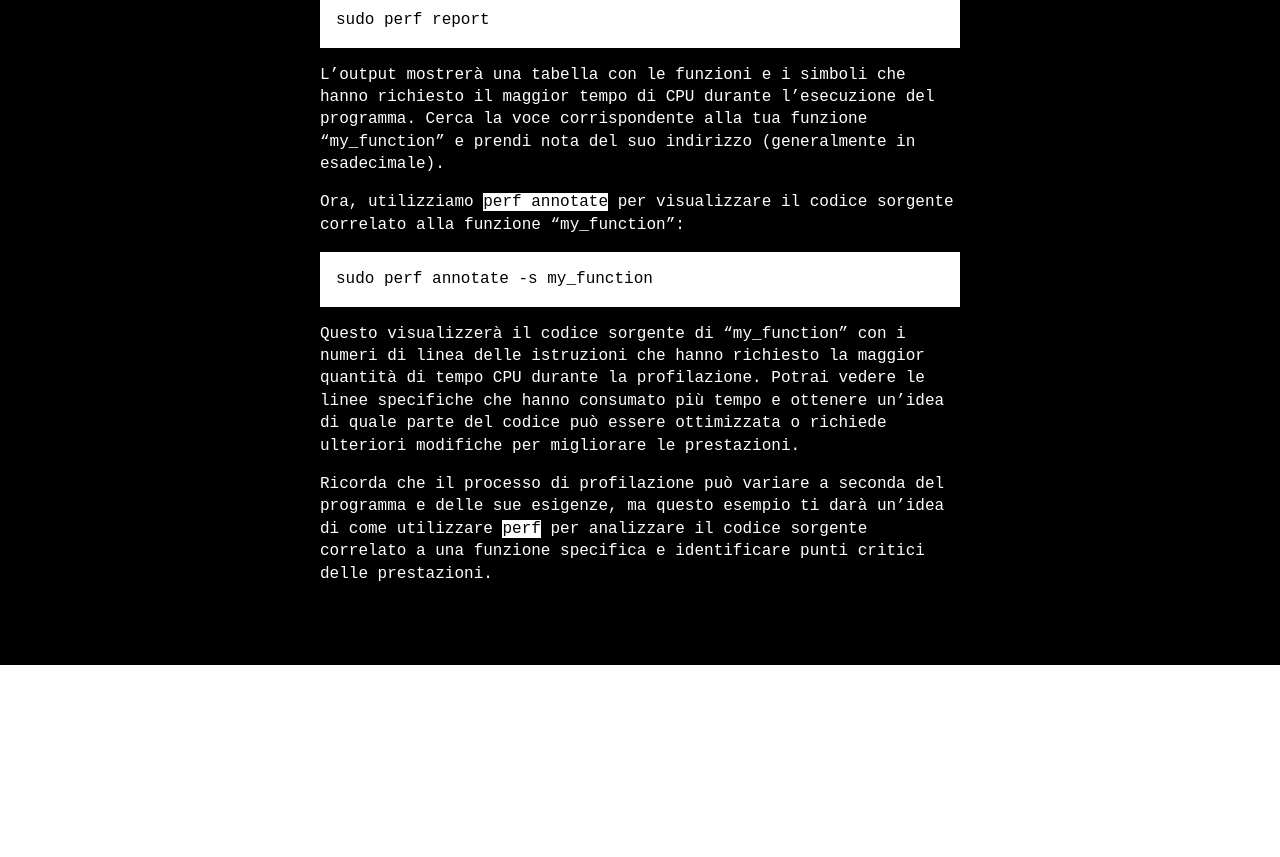
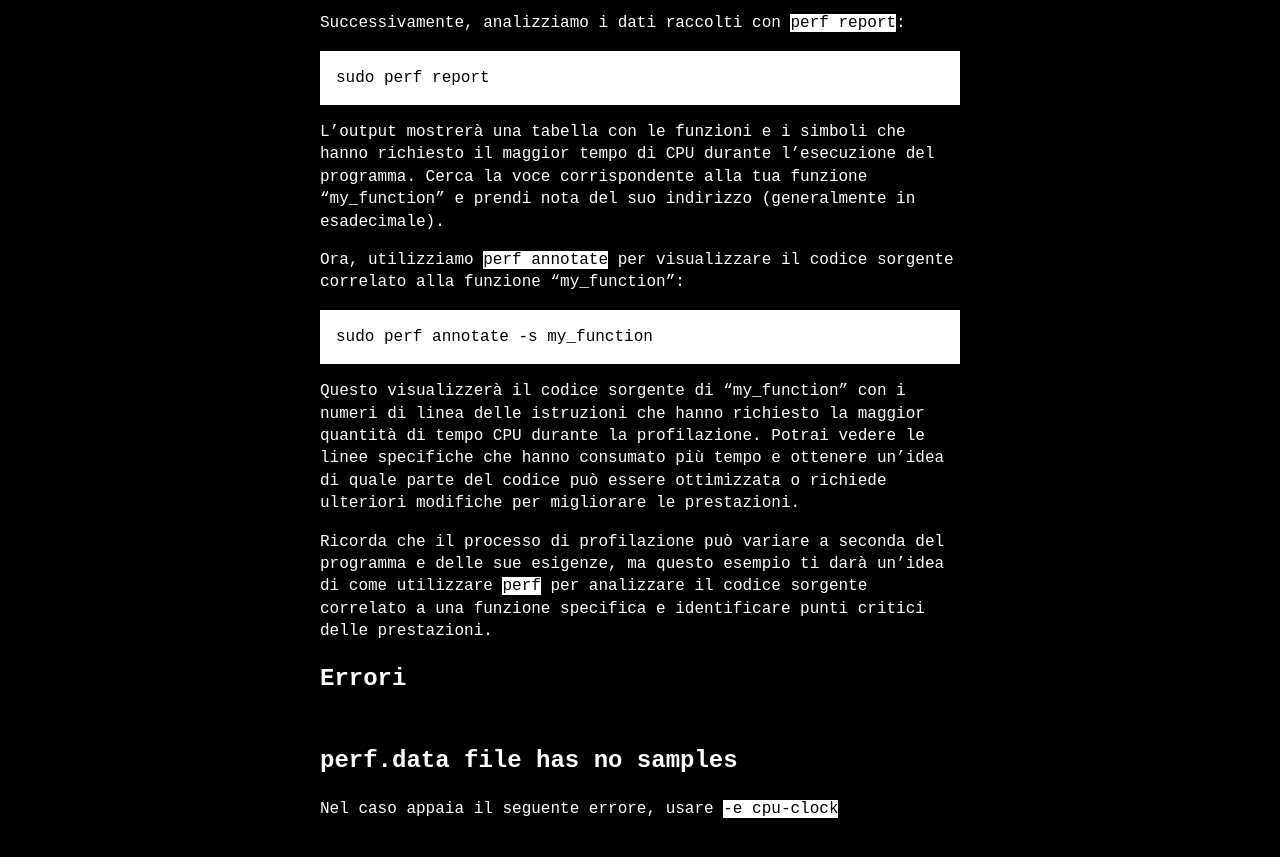
Before and after one commit to dooraim/dooraim.github.io, a Jekyll site: the page built from _posts/2023-07-30-linux-perf.md, in a window 1280 px wide and 900 px high, scrolled down 11637 px. Shown: the top 857 px of the window. Built offline with Jekyll 4.4.1, drawn with Linux system fonts in a browser that asks for light colours; before the commit the page ends 12302 px from its top, so only the background shows below that; some of the changed text lies outside the part shown.

Commit message:
post: linux: add perf error

```diff
--- a/_posts/2023-07-30-linux-perf.md
+++ b/_posts/2023-07-30-linux-perf.md
@@ -12,6 +12,8 @@ title: Linux Perf
   - [parametri](#parametri)
     - [esempi](#esempi)
 - [analisi codice sorgente](#analisi-codice-sorgente)
+- [Errori](#errori)
+  - [perf.data file has no samples](#perfdata-file-has-no-samples)
 
 
 # Installazione
@@ -425,3 +427,9 @@ sudo perf annotate -s my_function
 Questo visualizzerà il codice sorgente di "my_function" con i numeri di linea delle istruzioni che hanno richiesto la maggior quantità di tempo CPU durante la profilazione. Potrai vedere le linee specifiche che hanno consumato più tempo e ottenere un'idea di quale parte del codice può essere ottimizzata o richiede ulteriori modifiche per migliorare le prestazioni.
 
 Ricorda che il processo di profilazione può variare a seconda del programma e delle sue esigenze, ma questo esempio ti darà un'idea di come utilizzare `perf` per analizzare il codice sorgente correlato a una funzione specifica e identificare punti critici delle prestazioni.
+
+# Errori
+
+## perf.data file has no samples
+
+Nel caso appaia il seguente errore, usare `-e cpu-clock`
```
